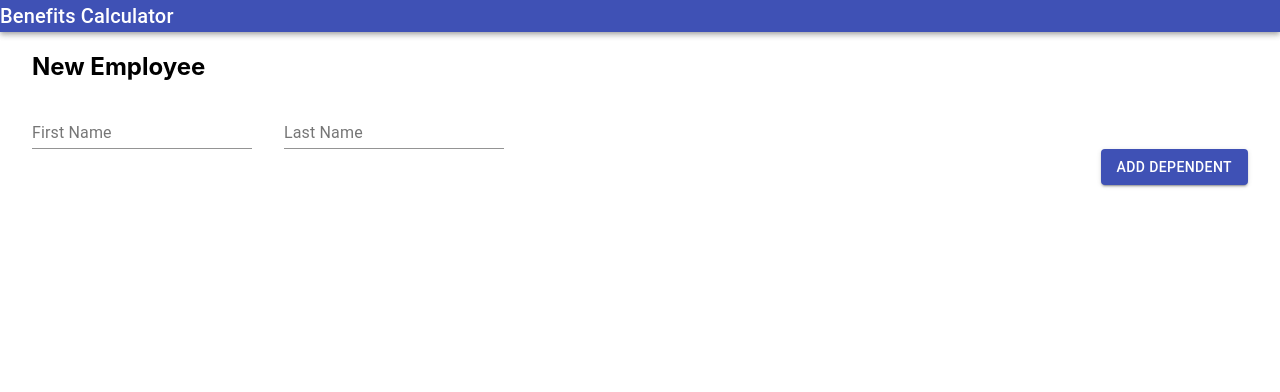
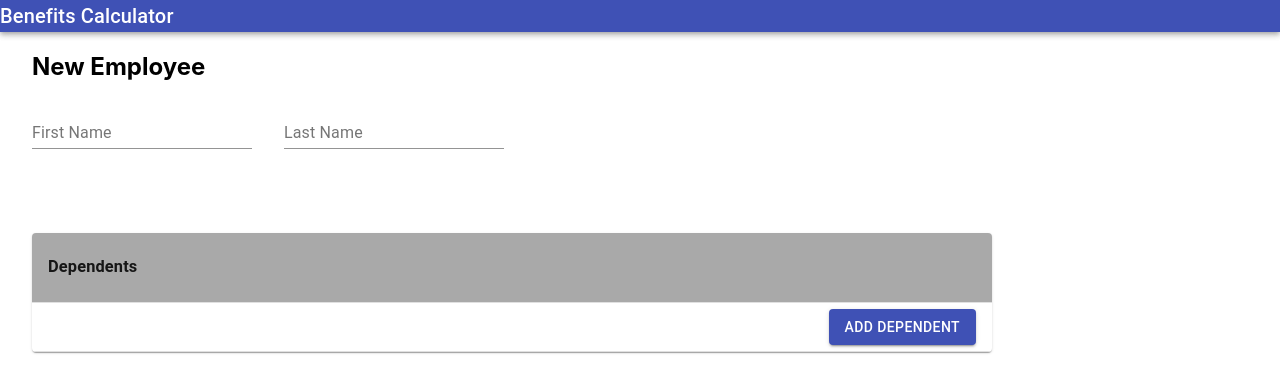
Before and after one commit to BGrebner/BenefitsCalculator, a React (Create React App) app in the folder benefits-calculator-ui/: page /employee in a window 1280 px wide. Shown: the top 392 px of the page. Built offline with nearby package versions, Linux system fonts and the light colour scheme.

Commit message:
add in dependents table and accept state entry.  Fix tests to look for input values.

```diff
--- a/benefits-calculator-ui/src/components/employee/EmployeeForm.tsx
+++ b/benefits-calculator-ui/src/components/employee/EmployeeForm.tsx
@@ -1,15 +1,50 @@
-import { Button, TextField } from "@material-ui/core";
-import React from "react";
+import { Button, TextField, Table, TableContainer, TableBody, TableRow, TableCell, TableHead } from "@material-ui/core";
+import { Paper } from '@material-ui/core';
+import React, { useState } from "react";
+import Employee from "../../models/Employee";
 import "./employeeForm.css";
 
-const EmployeeForm = () => (
+
+const EmployeeForm: React.FC<{employee: Employee}> = ({employee}) => {
+    const [employeeState, setEmployee] = useState({...employee});
+
+    return (
     <form noValidate autoComplete="off">
         <h2>New Employee</h2>
-        <TextField label="First Name" />
-        <TextField label="Last Name" />
+        <div className="employeeInfo">
+            <TextField label="First Name" value={employeeState.firstName} />
+            <TextField label="Last Name" value={employeeState.lastName}/>
+        </div>
         <br/>
-        <Button className="float-right" variant="contained" color="primary">Add Dependent</Button>
+        <TableContainer className="dependentsTable" component={Paper}>
+            <Table size="small" aria-label="dependents">
+                <TableHead>
+                    <TableRow>
+                        <TableCell>
+                            <h3>Dependents</h3>
+                        </TableCell>
+                        <TableCell></TableCell>
+                    </TableRow>
+                </TableHead>
+                <TableBody>
+                    {employeeState.dependents?.map((dependent) => (
+                        <TableRow>
+                            <TableCell>
+                                <TextField label="First Name" value={dependent.firstName} />
+                            </TableCell>
+                            <TableCell>
+                                <TextField label="Last Name" value={dependent.lastName} />
+                            </TableCell>
+                        </TableRow>
+                    ))}
+                    <TableRow>
+                        <TableCell></TableCell>
+                        <TableCell align="right"><Button variant="contained" color="primary">Add Dependent</Button></TableCell>
+                    </TableRow>
+                </TableBody>
+            </Table>
+        </TableContainer>
     </form>
-);
+)};
 
 export default EmployeeForm
--- a/benefits-calculator-ui/src/components/employee/employeeForm.css
+++ b/benefits-calculator-ui/src/components/employee/employeeForm.css
@@ -1,3 +1,12 @@
 form .MuiTextField-root {
     margin-right: 2rem;
 }
+
+.employeeInfo {
+    margin-bottom: 2rem;
+}
+
+form .dependentsTable {
+    max-width: 60rem;
+    margin: 2rem 0;
+}
```
Also changed, not shown: 1 other file (tests, documents, lock files or other folders).
